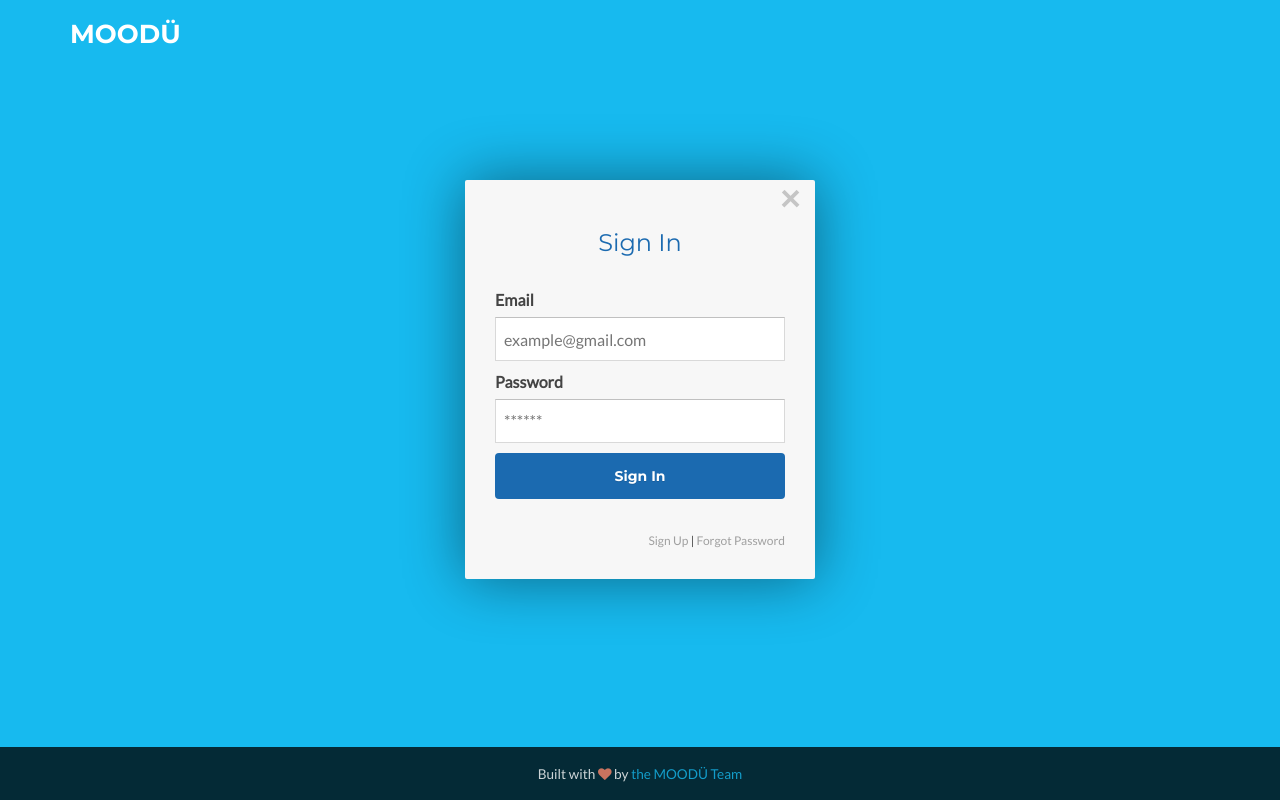
After one commit to bigwoof91/mikelearning91.github.io, a PHP site: page /login.html in a window 1280 px wide. The commit adds this page. Run offline with PHP 8.4, Linux system fonts and the light colour scheme; some libraries are stand-ins or nearby versions.

Commit message:
auth, front end fix, add profile and login pages

```diff
--- a/assets/css/styles.css
+++ b/assets/css/styles.css
@@ -856,6 +856,7 @@ pre code {
   position: absolute;
   right: 0;
   left: 0;
+  color: #444444;
 }
 
 .loginmodal-container h1 {
@@ -1009,9 +1010,9 @@ pre code {
 
 #appContainer {
   overflow: hidden;
-  overflow-y: auto;
+/*  overflow-y: auto;*/
   position: absolute;
-  margin: 70px 0 0 0;
+  margin: 100px 0 0 0;
   padding: 50px 0 0 0;
   width: 100%;
   height: 100%;
@@ -1063,6 +1064,42 @@ pre code {
 .card {
   margin: 0 auto;
 }
+
+.login {
+    border: 1px solid #17baef;
+    border-radius: 3px;
+}
+
+.login-adjusted {
+  box-shadow: 0px 0px 60px 0px rgba(0, 0, 0, 0.45);
+  -webkit-box-shadow: 0px 0px 60px 0px rgba(0, 0, 0, 0.45);
+  -moz-box-shadow: 0px 0px 60px 0px rgba(0, 0, 0, 0.45);
+}
+
+#loginError {
+  display: none;
+  font-size: 14px;
+  padding: 5px 10px;
+  border: 1px solid rgba(255, 94, 94, .8);
+  border-radius: 5px;
+  background: rgba(255, 166, 165, 0.20);
+  color: black;
+}
+
+.error {
+  border-color: #ff1f1f !important;
+}
+
+.loginmodal-container input:focus {
+  outline: none;
+}
+
+.err-mes {
+  font-size: 12px;
+  margin: -10px 0 12px 5px;
+  color: #ff0039;
+}
+
 /* Small devices (tablets, 768px and up) */
 /* Medium devices (desktops, 992px and up) */
 /* Large devices (large desktops, 1200px and up) */
--- a/assets/js/login.js
+++ b/assets/js/login.js
@@ -9,48 +9,116 @@
 
 firebase.initializeApp(config);
 
-
 var email = "";
 var password = "";
-
+var signinForm = $('#signinForm');
+var signupForm = $('#signupForm');
 
 $('#signUpNow').on('click', function(event) {
   event.preventDefault();
-
+    clearSignupError();
     email = $('#username').val().trim();
     password = $('#password').val().trim();
 
     firebase.auth().createUserWithEmailAndPassword(email, password).catch(function(error) {
-      var errorCode = error.code;
-      var errorMessage = error.message;
+      console.log(error.code);
+      console.log(error.message);
+      showSignupError();
     });
 
   console.log(email);
   console.log(password);
-  $('#signup-modal').modal('toggle'); //or  $('#IDModal').modal('hide');
-      return false;
+
+  firebase.auth().onAuthStateChanged(user => {
+    if(user) {
+    window.location = 'profile.html';
+    }
   });
+  // $('#login-modal').modal('toggle'); //or  $('#IDModal').modal('hide');
+  //     return false;
+});
 
 $('#loginNow').on('click', function(event) {
   event.preventDefault();
-
+    clearLoginError();
     email = $('#usernameLogin').val().trim();
     password = $('#passwordLogin').val().trim();
 
-    firebase.auth().signInWithEmailAndPassword(email, password).catch(function(error) {
-      var errorCode = error.code;
-      var errorMessage = error.message;
+    firebase.auth().signInWithEmailAndPassword(email, password).then(function(result) {
+      firebase.auth().onAuthStateChanged(user => {
+        if(user) {
+        window.location = 'app.html';
+        }
+      })
+    }).catch(function(error) {
+      console.log(error.code);
+      console.log(error.message);
+      showLoginError();
     });
 
   console.log(email);
   console.log(password);
+
+});
+
+// register button inside login modal - this will close login modal (as the data attributes are set to open the sign up modal)
+$('#registerButton').on('click', function() {
   $('#login-modal').modal('toggle'); //or  $('#IDModal').modal('hide');
-      return false;
-  });
+});
 
-//Handle Account Status
-firebase.auth().onAuthStateChanged(user => {
-  if(user) {
-    window.location = 'app.html'; //After successful login, user will be redirected to home.html
-  }
-});
+// show error if login failed
+function showLoginError() {
+  $('#usernameLogin').addClass('error');
+  $('#passwordLogin').addClass('error');
+  $('#loginUnErrMes').html('Invalid email');
+  $('#loginPwErrMes').html('Invalid password');
+};
+// clear error onclick of next login button click
+function clearLoginError() {
+  $('#usernameLogin').removeClass('error');
+  $('#passwordLogin').removeClass('error');
+  $('#loginUnErrMes').empty();
+  $('#loginPwErrMes').empty();
+
+};
+
+// show error if signup failed
+function showSignupError() {
+  $('#username').addClass('error');
+  $('#password').addClass('error');
+  $('#signupUnErrMes').html('invalid email');
+  $('#signupPwErrMes').html('Must be at least 6 characters');
+};
+// clear error onlick of next signup button click
+function clearSignupError() {
+  $('#username').removeClass('error');
+  $('#password').removeClass('error');
+  $('#signupUnErrMes').empty();
+  $('#signupPwErrMes').empty();
+};
+
+// clear login/signup form in modal on close/cancel
+$('[data-dismiss=modal]').on('click', function (e) {
+    var $t = $(this),
+        target = $t[0].href || $t.data("target") || $t.parents('.modal') || [];
+
+  $(target)
+    .find("input,textarea")
+       .val('')
+       .end()
+  clearSignupError();
+  clearLoginError();
+})
+
+
+
+// -------------------------Need to add forgot password-------------------------//
+// var auth = firebase.auth();
+// var emailAddress = "user@example.com";
+
+// auth.sendPasswordResetEmail(emailAddress).then(function() {
+//   // Email sent.
+// }, function(error) {
+//   // An error happened.
+// });
+// -------------------------END Need to add forgot password-------------------------//
--- a/assets/js/main-app-page.js
+++ b/assets/js/main-app-page.js
@@ -13,8 +13,10 @@ jQuery(document).ready(function($) {
              $('#header').removeClass('navbar-fixed-top');
          }
     });
-
+    // displays hamburger toggle always - on app page only
     $('#navBarToggle').css('display', 'block');
+    $('html').css('background', '#17baef');
+    $('header').css('z-index', '1');
 
     /* ======= navbar toggle animation ======= */
     (function() {
--- /dev/null
+++ b/login.html
@@ -0,0 +1,121 @@
+<!DOCTYPE html>
+<!--[if IE 8]> <html lang="en" class="ie8"> <![endif]-->
+<!--[if IE 9]> <html lang="en" class="ie9"> <![endif]-->
+<!--[if !IE]><!--> <html lang="en"> <!--<![endif]-->
+<head>
+    <title>MOODÜ</title>
+    <!-- Meta -->
+    <meta charset="utf-8">
+    <meta http-equiv="X-UA-Compatible" content="IE=edge">
+    <meta name="viewport" content="width=device-width, initial-scale=1.0">
+    <meta name="description" content="">
+    <meta name="author" content="">
+    <link rel="shortcut icon" href="favicon.ico">
+    <link href='https://fonts.googleapis.com/css?family=Lato:300,400,300italic,400italic' rel='stylesheet' type='text/css'>
+    <link href='https://fonts.googleapis.com/css?family=Montserrat:400,700' rel='stylesheet' type='text/css'>
+    <link href='https://fonts.googleapis.com/icon?family=Material+Icons' rel='stylesheet' type='text/css'>
+    <!-- Global CSS -->
+    <link rel="stylesheet" href="assets/plugins/bootstrap/css/bootstrap.min.css">
+    <!-- Plugins CSS -->
+    <link rel="stylesheet" href="assets/plugins/font-awesome/css/font-awesome.css">
+    <link rel="stylesheet" href="assets/plugins/prism/prism.css">
+    <!-- Theme CSS -->
+    <link id="theme-style" rel="stylesheet" href="assets/css/styles.css">
+    <!-- HTML5 shim and Respond.js IE8 support of HTML5 elements and media queries -->
+    <!--[if lt IE 9]>
+      <script src="https://oss.maxcdn.com/libs/html5shiv/3.7.0/html5shiv.js"></script>
+      <script src="https://oss.maxcdn.com/libs/respond.js/1.4.2/respond.min.js"></script>
+    <![endif]-->
+</head>
+
+<body data-spy="scroll">
+
+    <!-- ******HEADER****** -->
+    <header id="header" class="header">
+        <div class="container">
+            <h1 class="logo pull-left">
+                <a class="scrollto" href="#promo">
+                    <span class="logo-title">MOODÜ</span>
+                </a>
+            </h1><!--//logo-->
+            <nav id="main-nav" class="main-nav navbar-right" role="navigation">
+                <div class="navbar-header">
+            </nav><!--//main-nav-->
+        </div>
+    </header><!--//header-->
+
+    <!-- ******Login Container****** -->
+    <section id="loginContainer" class="promo section offset-header">
+
+          <div class="modal-dialog">
+                <div class="loginmodal-container login-adjusted">
+                    <button type="button" class="close" data-dismiss="modal">&times;</button>
+                    <h1>Sign In</h1><br>
+
+                  <form id="signin">
+                    <label>Email</label>
+                    <input type="email" placeholder="example@gmail.com" id="usernameLogin">
+                    <label>Password</label>
+                    <input type="password" placeholder="******" id="passwordLogin">
+                    <br />
+                    <input type="submit" class="btn btn-secondary loginmodal-submit" id="loginNow" value="Sign In">
+                    <br />
+                    <div class="login-help">
+                    <a href="#" data-toggle="modal" data-target="#signup-modal">Sign Up</a> | <a href="#">Forgot Password</a>
+                    </div>
+                  </form>
+
+                </div>
+            </div>
+
+<!-- ******Sign UP Modal****** -->
+<div class="modal fade" id="signup-modal" tabindex="-1" role="dialog" aria-labelledby="myModalLabel" aria-hidden="true" style="display: none;">
+          <div class="modal-dialog">
+                <div class="loginmodal-container">
+                <button type="button" class="close" data-dismiss="modal">&times;</button>
+                    <h1>Create Your Account</h1><br>
+
+                  <form id="signup">
+                    <label>Your Email (will be your username)</label>
+                    <input type="email" placeholder="example@gmail.com" id="username">
+                    <label>Create Password</label>
+                    <input type="password" placeholder="Must be at least 6 characters" id="password">
+                    <input type="submit" class="btn btn-secondary loginmodal-submit" id="signUpNow" value="CREATE ACCOUNT">
+                  </form>
+
+
+                </div>
+            </div>
+          </div>
+
+    </section><!--//Login Container-->
+
+
+    <!-- ******FOOTER****** -->
+    <footer class="footer">
+        <div class="container text-center footer-adjust">
+            <small class="copyright">Built with <i class="fa fa-heart"></i> by <a href="#" target="_blank">the MOODÜ Team</a></small>
+        </div><!--//container-->
+    </footer><!--//footer-->
+
+    <!-- Javascript -->
+    <script type="text/javascript" src="assets/plugins/jquery-1.11.1.min.js"></script>
+    <script type="text/javascript" src="assets/plugins/jquery-migrate-1.2.1.min.js"></script>
+    <script type="text/javascript" src="assets/plugins/jquery.easing.1.3.js"></script>
+    <script type="text/javascript" src="assets/plugins/bootstrap/js/bootstrap.min.js"></script>
+    <script type="text/javascript" src="assets/plugins/jquery-scrollTo/jquery.scrollTo.min.js"></script>
+    <script type="text/javascript" src="assets/plugins/prism/prism.js"></script>
+    <script type="text/javascript" src="assets/js/main-app-page.js"></script>
+    <script src="https://ajax.googleapis.com/ajax/libs/jqueryui/1.10.3/jquery-ui.min.js"></script>
+    <script src="https://www.gstatic.com/firebasejs/3.7.1/firebase.js"></script>
+    <script type="text/javascript" src="assets/js/login.js"></script>
+    <script type="text/javascript">
+        // If user is logged in, will be redirected to home.html
+        firebase.auth().onAuthStateChanged(user => {
+            if(user) {
+                window.location = 'app.html'; //After successful login, user will be redirected to home.html
+            }
+        });
+    </script>
+</body>
+</html>
```
Also changed, not shown: index.html (+14 -6 lines), profile.html (added, +204 -0 lines).
